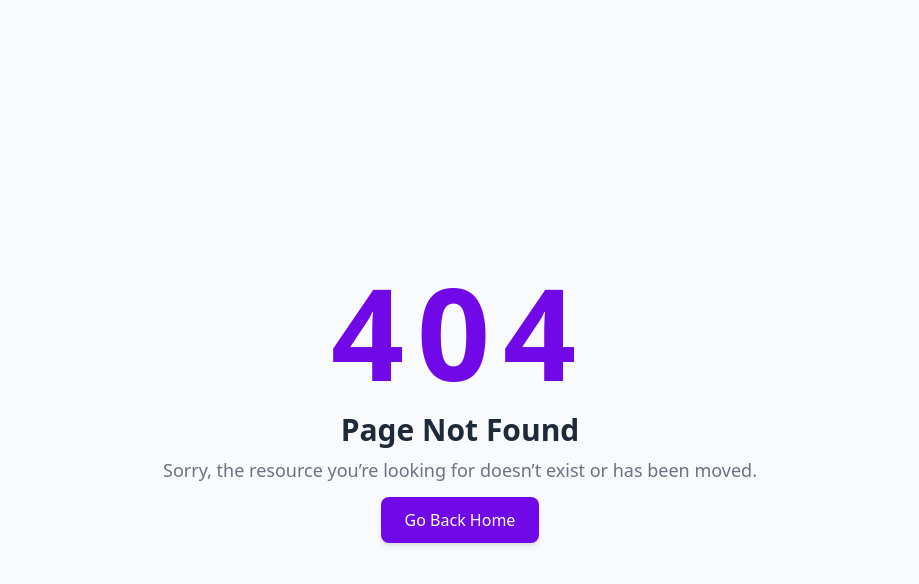
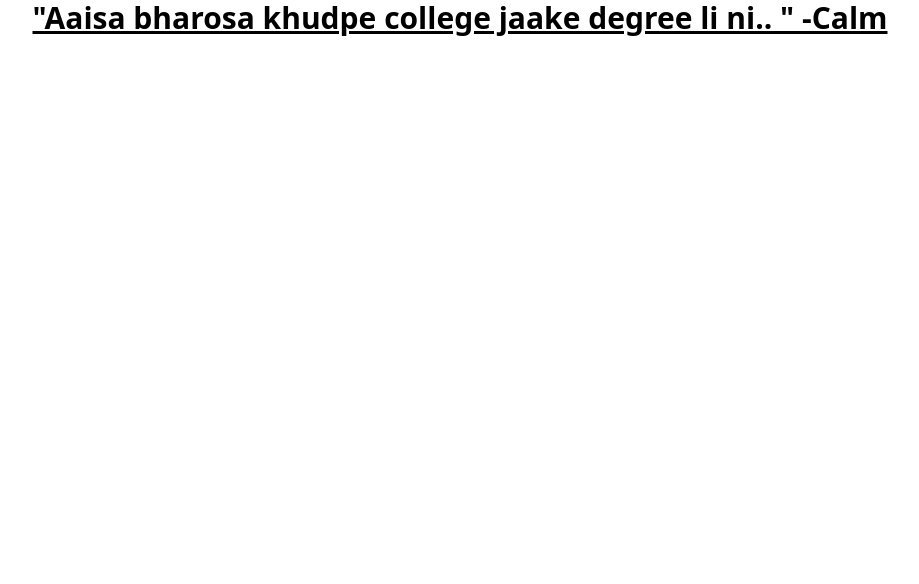
Before and after one commit to Aman17123/Next_basics, a Next.js app: page /dashboard in a window 1280 px wide. Before the commit this address had no page. Shown: the top 584 px of the page, without its empty margins (180-1099 px from the left). Built offline with nearby package versions, Linux system fonts and the light colour scheme.

Commit message:
File collaboration

```diff
--- /dev/null
+++ b/src/app/dashboard/cart.tsx
@@ -0,0 +1,9 @@
+function cart() {
+  return (
+    <div>
+      MEra bachpan gaya ............
+    </div>
+  );
+}
+
+export default cart;
--- /dev/null
+++ b/src/app/dashboard/page.tsx
@@ -0,0 +1,9 @@
+function dashboard() {
+  return (
+    <div className="text-3xl font-bold underline text-center  ">
+      "Aaisa bharosa khudpe college jaake degree li ni.. " -Calm
+    </div>
+  );
+}
+
+export default dashboard
```
